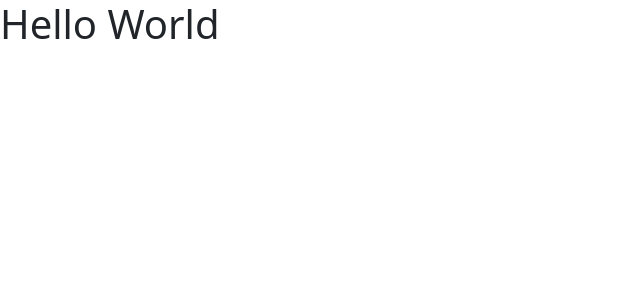
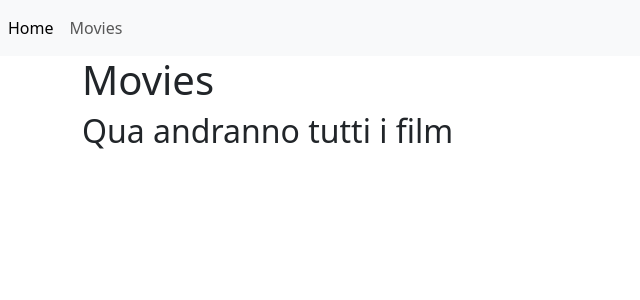
Before and after one commit to ruzica-glavas/webapp-react, a React (Vite) app: page / in a window 1280 px wide. Shown: the top 300 px of the page, without its empty margins (0-640 px from the left). Built offline with nearby package versions, Linux system fonts and the light colour scheme.

Commit message:
add: single Pages and all routes in App.jsx. Also add layout in App.jsx. Add Navbar in Header.jsx

```diff
--- a/src/App.jsx
+++ b/src/App.jsx
@@ -1,10 +1,20 @@
-
+import { BrowserRouter, Route, Routes } from "react-router-dom";
+import DefaultLayout from "./layouts/DefaultLayout";
+import HomePage from "./pages/HomePage";
+import MoviePage from "./pages/MoviePage"
 
 function App() {
 
   return (
     <>
-      <h1>Hello World</h1>
+     <BrowserRouter>
+      <Routes>
+        <Route Component={DefaultLayout}>
+          <Route path="/" Component={HomePage}/>
+          <Route path="/movies/:id" Component={MoviePage}/>
+        </Route>
+      </Routes>
+     </BrowserRouter>
     </>
   )
 }
--- /dev/null
+++ b/src/components/Header.jsx
@@ -0,0 +1,18 @@
+import { NavLink } from "react-router-dom"
+
+export default function Header(){
+    return (
+        <header>
+            <nav className="navbar navbar-expand navbar-light bg-light">
+                <div className="nav navbar-nav">
+                    <NavLink className="nav-item nav-link" to='/'>
+                        Home
+                    </NavLink>
+                    <NavLink className="nav-item nav-link" to='/movies/:id'>
+                        Movies
+                    </NavLink>
+                </div>
+            </nav>
+        </header>
+    )
+}
--- /dev/null
+++ b/src/layouts/DefaultLayout.jsx
@@ -0,0 +1,13 @@
+import Header from "../components/Header";
+import { Outlet } from "react-router-dom";
+
+export default function DefaultLayout(){
+    return(
+        <>
+            <Header />
+            <main className="container">
+                <Outlet />
+            </main>
+        </>
+    )
+}
--- /dev/null
+++ b/src/pages/HomePage.jsx
@@ -0,0 +1,9 @@
+export default function HomePage(){
+    return(
+        <>
+            <h1>Movies</h1>
+            <h2>Qua andranno tutti i film</h2>
+        </>
+    )
+
+}
--- /dev/null
+++ b/src/pages/MoviePage.jsx
@@ -0,0 +1,8 @@
+export default function Movie(){
+    return(
+        <>
+            <h1>Qua andrà il singolo film</h1>
+        </>
+    )
+
+}
```
